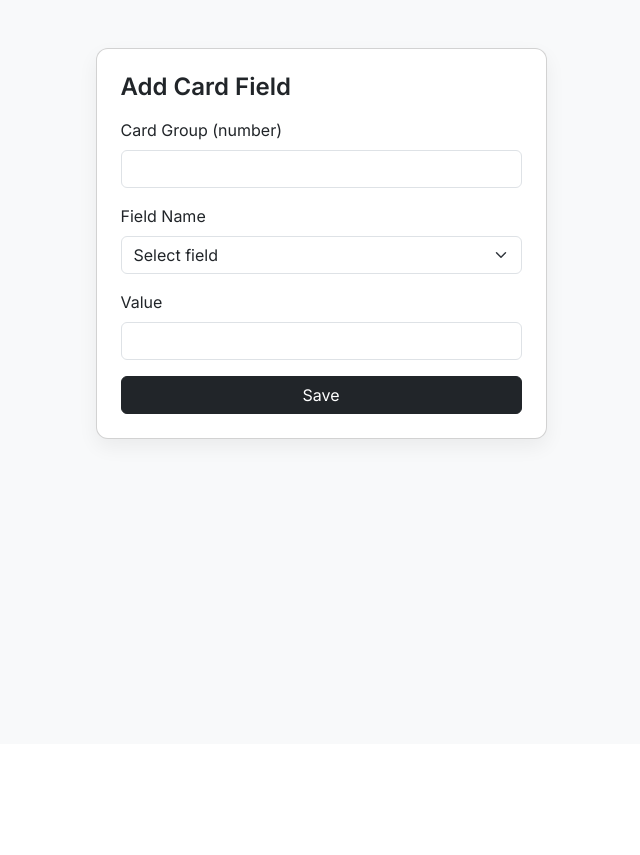
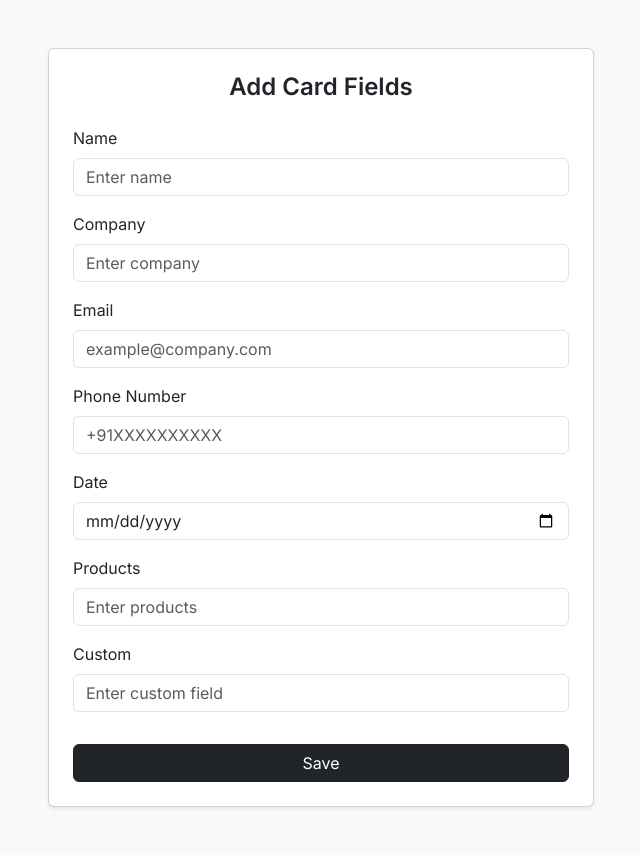
Before and after one commit to protagonistforever/business-card-directory-backend, a Flask app: page /admin/add in a window 1280 px wide. Shown: the part 56-911 px from the top of the page, without its empty margins (319-959 px from the left). Before the commit the page ends 506 px from the top, so only its background shows below. Run offline with Flask 3, Linux system fonts and the light colour scheme; the visitor is signed in with stand-in values (Sample User, id 1).

Commit message:
Updated add card form to show all fields with validation

```diff
--- a/templates/add_card.html
+++ b/templates/add_card.html
@@ -1,60 +1,80 @@
 {% extends "base.html" %}
 {% block body %}
 <div class="row justify-content-center">
-    <div class="col-md-5">
-        <div class="card card-box p-4">
-            <h4 class="fw-semibold mb-3">Add Card Field</h4>
+    <div class="col-md-6">
+        <div class="card shadow-sm p-4">
+            <h4 class="fw-semibold mb-4 text-center">Add Card Fields</h4>
 
-            <form method="POST">
+            <form method="POST" id="cardForm">
+                <div class="row g-3">
 
-                <div class="mb-3">
-                    <label class="form-label">Card Group (number)</label>
-                    <input class="form-control" name="group" required>
+                    <div class="col-12">
+                        <label class="form-label">Name</label>
+                        <input class="form-control" name="name" placeholder="Enter name">
+                    </div>
+
+                    <div class="col-12">
+                        <label class="form-label">Company</label>
+                        <input class="form-control" name="company" placeholder="Enter company">
+                    </div>
+
+                    <div class="col-12">
+                        <label class="form-label">Email</label>
+                        <input class="form-control" type="email" name="email" placeholder="example@company.com">
+                    </div>
+
+                    <div class="col-12">
+                        <label class="form-label">Phone Number</label>
+                        <input class="form-control" type="tel" name="phone" placeholder="+91XXXXXXXXXX" maxlength="13">
+                    </div>
+
+                    <div class="col-12">
+                        <label class="form-label">Date</label>
+                        <input class="form-control" type="date" name="date">
+                    </div>
+
+                    <div class="col-12">
+                        <label class="form-label">Products</label>
+                        <input class="form-control" name="products" placeholder="Enter products">
+                    </div>
+
+                    <div class="col-12">
+                        <label class="form-label">Custom</label>
+                        <input class="form-control" name="custom" placeholder="Enter custom field">
+                    </div>
+
+                    <div class="col-12">
+                        <button class="btn btn-dark w-100 mt-3">Save</button>
+                    </div>
+
                 </div>
-
-                <div class="mb-3">
-                    <label class="form-label">Field Name</label>
-                    <select class="form-select" name="field" required>
-                        <option value="">Select field</option>
-                        <option value="Name">Name</option>
-                        <option value="Company">Company</option>
-                        <option value="Email">Email</option>
-                        <option value="Phone">Phone</option>
-                        <option value="Date">Date</option>
-                        <option value="Products">Products</option>
-                        <option value="Custom">Custom</option>
-                    </select>
-                </div>
-
-                <div class="mb-3">
-                    <label class="form-label">Value</label>
-                    <input class="form-control" name="value" id="valueInput" required>
-                </div>
-
-                <button class="btn btn-dark w-100">Save</button>
             </form>
         </div>
     </div>
 </div>
 
 <script>
-document.querySelector('select[name="field"]').addEventListener('change', function () {
-    const input = document.getElementById('valueInput');
-    switch (this.value) {
-        case 'Email':
-            input.type = 'email';
-            input.placeholder = 'example@company.com';
-            break;
-        case 'Phone':
-            input.type = 'tel';
-            input.placeholder = '+91XXXXXXXXXX';
-            break;
-        case 'Date':
-            input.type = 'date';
-            break;
-        default:
-            input.type = 'text';
-            input.placeholder = '';
+const phoneInput = document.querySelector('input[name="phone"]');
+
+// Allow only digits and auto-format for +91 XXXXX XXXXX
+phoneInput.addEventListener('input', function(e) {
+    let val = this.value.replace(/\D/g, ''); // remove non-digits
+    if(val.startsWith('91')) val = val.slice(2);
+    if(val.length > 10) val = val.slice(0,10);
+    if(val.length > 5) {
+        this.value = '+91 ' + val.slice(0,5) + ' ' + val.slice(5);
+    } else if(val.length > 0) {
+        this.value = '+91 ' + val;
+    } else {
+        this.value = '';
+    }
+});
+
+// Simple email validation on blur
+document.querySelector('input[name="email"]').addEventListener('blur', function() {
+    if(this.value && !/^\S+@\S+\.\S+$/.test(this.value)) {
+        alert('Invalid email format');
+        this.focus();
     }
 });
 </script>
```
